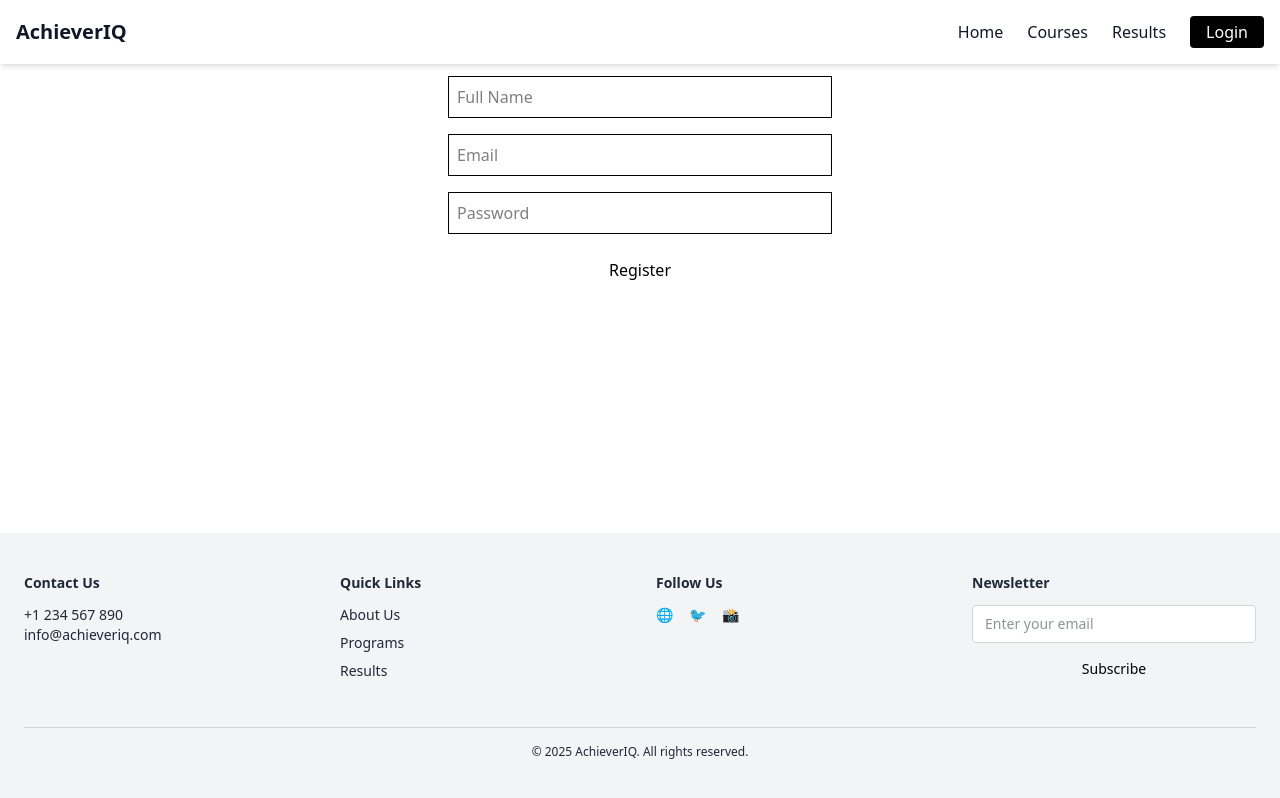
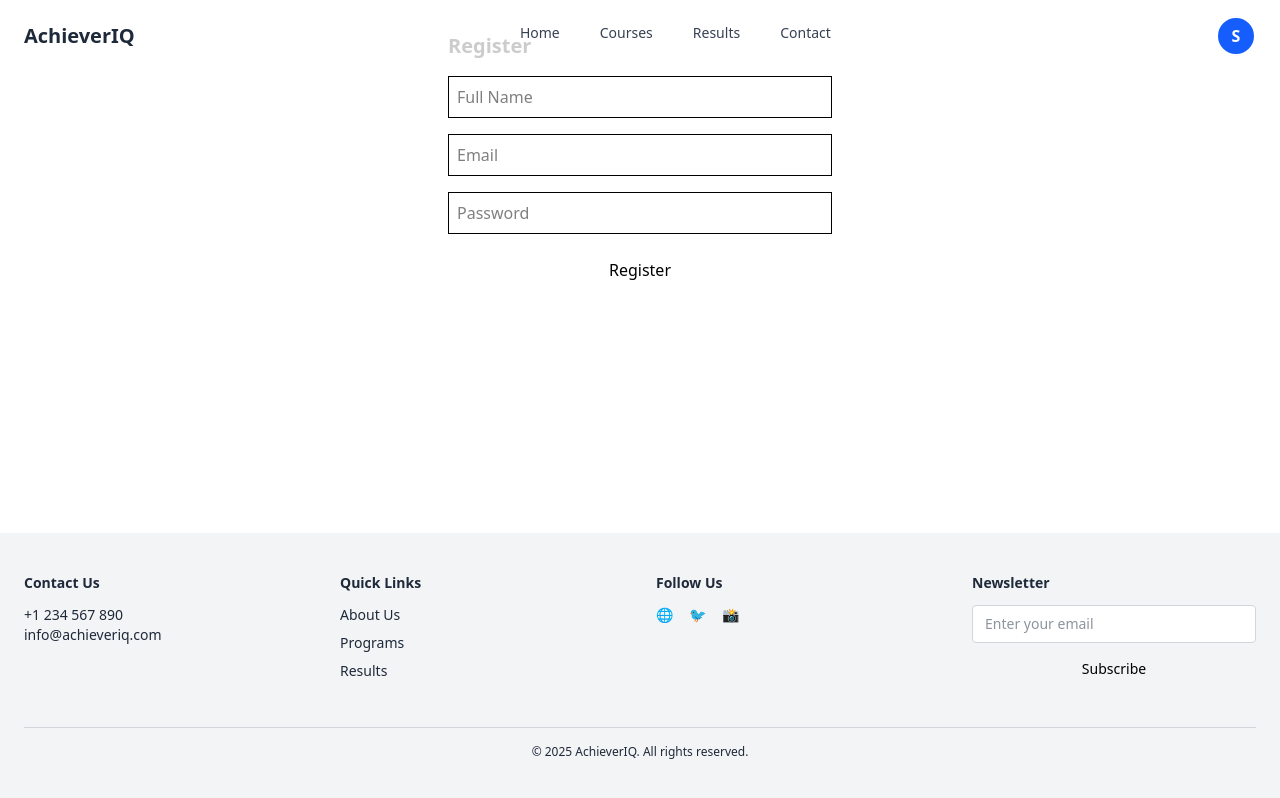
Before and after one commit to Srikant114/AchieverIQ, a React (Vite) app in the folder achieverIQ_client/: page /register in a window 1280 px wide. Built offline with nearby package versions, Linux system fonts and the light colour scheme.

Commit message:
addedHeaderUi

```diff
--- a/achieverIQ_client/src/components/Header.jsx
+++ b/achieverIQ_client/src/components/Header.jsx
@@ -1,78 +1,145 @@
 import { useState, useEffect } from 'react';
-import { Link } from 'react-router-dom';
+import { Link, useLocation } from 'react-router-dom';
 
 const Header = () => {
-  const [isDark, setIsDark] = useState(false);
   const [menuOpen, setMenuOpen] = useState(false);
+  const [scrolled, setScrolled] = useState(false);
+  const [showDropdown, setShowDropdown] = useState(false);
+  const location = useLocation();
+  const currentPath = location.pathname;
 
-  // Load theme from localStorage
+  // 👤 Mock user (replace with real auth later)
+  const user = {
+    name: 'Srikant Sahu',
+    email: 'srikantsahu114@gmail.com',
+    role: 'superAdmin',
+  };
+  // const user = null;
+
+  const navItems = [
+    { name: 'Home', to: '/' },
+    { name: 'Courses', to: '/courses' },
+    { name: 'Results', to: '/results' },
+    { name: 'Contact', to: '/' },
+  ];
+
+  // 🧠 Effects
   useEffect(() => {
-    const savedTheme = localStorage.getItem('theme');
-    if (savedTheme === 'dark') {
-      document.documentElement.classList.add('dark');
-      setIsDark(true);
-    }
+    const onScroll = () => setScrolled(window.scrollY > 10);
+    window.addEventListener('scroll', onScroll);
+    return () => window.removeEventListener('scroll', onScroll);
   }, []);
 
-  const toggleDarkMode = () => {
-    const html = document.documentElement;
-    if (isDark) {
-      html.classList.remove('dark');
-      localStorage.setItem('theme', 'light');
-    } else {
-      html.classList.add('dark');
-      localStorage.setItem('theme', 'dark');
-    }
-    setIsDark(!isDark);
-  };
+  useEffect(() => {
+    const closeDropdown = () => setShowDropdown(false);
+    window.addEventListener('click', closeDropdown);
+    return () => window.removeEventListener('click', closeDropdown);
+  }, []);
 
   return (
-    <header className="bg-white dark:bg-gray-900 text-gray-900 dark:text-white shadow-md fixed top-0 left-0 w-full z-50">
-      <div className="container mx-auto px-4 py-4 flex items-center justify-between">
-        <div className="text-xl font-bold text-primary">
-          <Link to="/">AchieverIQ</Link>
+    <header
+      className={`fixed top-0 left-0 w-full z-50 transition-all duration-300 ${
+        scrolled ? 'py-2 shadow-md backdrop-blur-md' : 'py-4'
+      } bg-white/80 dark:bg-gray-900/80 text-gray-900 dark:text-white`}
+    >
+      <div className="max-w-7xl mx-auto px-6 flex items-center justify-between">
+        {/* Logo */}
+        <Link to="/" className="text-xl font-bold text-gray-800 dark:text-white">
+          AchieverIQ
+        </Link>
+
+        {/* Desktop Nav */}
+        <nav className="hidden md:flex gap-10 flex-1 justify-center text-sm font-medium text-gray-700 dark:text-gray-300">
+          {navItems.map(({ name, to }) => (
+            <Link
+              key={to}
+              to={to}
+              className={`pb-1 border-b-2 ${
+                currentPath === to
+                  ? 'border-primary text-primary'
+                  : 'border-transparent hover:text-primary'
+              }`}
+            >
+              {name}
+            </Link>
+          ))}
+        </nav>
+
+        {/* Right Side - Avatar/Login */}
+        <div className="hidden md:block relative z-50">
+          {!user ? (
+            <Link
+              to="/login"
+              className="bg-blue-600 hover:bg-blue-700 text-white text-sm px-5 py-2 rounded-md transition"
+            >
+              Login
+            </Link>
+          ) : (
+            <div className="relative" onClick={(e) => e.stopPropagation()}>
+              <button
+                onClick={() => setShowDropdown(!showDropdown)}
+                className="w-10 h-10 rounded-full bg-blue-600 text-white border-2 border-white dark:border-gray-700 font-bold flex items-center justify-center uppercase"
+              >
+                {user.name.charAt(0)}
+              </button>
+
+              {showDropdown && (
+                <div className="absolute right-0 mt-2 w-56 bg-white dark:bg-gray-800 rounded shadow-md p-4 text-sm text-gray-900 dark:text-white">
+                  <div className="font-semibold text-primary">{user.name}</div>
+                  <div className="text-gray-600 dark:text-gray-300">{user.email}</div>
+                  <div className="text-xs text-gray-400">{user.role}</div>
+                </div>
+              )}
+            </div>
+          )}
         </div>
 
-        {/* Desktop Navigation */}
-        <nav className="hidden md:flex items-center gap-6">
-          <Link to="/" className="hover:text-primary transition">Home</Link>
-          <Link to="/courses" className="hover:text-primary transition">Courses</Link>
-          <Link to="/results" className="hover:text-primary transition">Results</Link>
-          <Link to="/login" className="bg-black text-white px-4 py-1 rounded hover:bg-primary hover:text-black transition">
-            Login
-          </Link>
-          {/* <button onClick={toggleDarkMode}>
-            {isDark ? '🌞' : '🌙'}
-          </button> */}
-        </nav>
-
-        {/* Mobile Hamburger Button */}
-        <div className="md:hidden flex items-center gap-3">
-          {/* <button onClick={toggleDarkMode}>
-            {isDark ? '🌞' : '🌙'}
-          </button> */}
+        {/* Mobile Toggle */}
+        <div className="md:hidden">
           <button
             onClick={() => setMenuOpen(!menuOpen)}
-            className="text-2xl"
+            className="text-2xl focus:outline-none"
           >
             ☰
           </button>
         </div>
       </div>
 
-      {/* Mobile Menu */}
+      {/* Mobile Nav */}
       {menuOpen && (
-        <div className="md:hidden bg-white dark:bg-gray-900 px-6 py-4 flex flex-col gap-4">
-          <Link to="/" onClick={() => setMenuOpen(false)}>Home</Link>
-          <Link to="/courses" onClick={() => setMenuOpen(false)}>Courses</Link>
-          <Link to="/results" onClick={() => setMenuOpen(false)}>Results</Link>
+        <div className="md:hidden bg-white dark:bg-gray-900 text-sm px-6 py-4 flex flex-col gap-3">
+          {navItems.map(({ name, to }) => (
+            <Link
+              key={to}
+              to={to}
+              onClick={() => setMenuOpen(false)}
+              className={`${
+                currentPath === to
+                  ? 'text-primary underline underline-offset-4'
+                  : ''
+              }`}
+            >
+              {name}
+            </Link>
+          ))}
+
+          {!user ? (
             <Link
               to="/login"
-            className="bg-black text-white px-4 py-1 rounded hover:bg-primary hover:text-black transition"
               onClick={() => setMenuOpen(false)}
+              className="bg-blue-600 text-white px-4 py-2 rounded-md text-center"
             >
               Login
             </Link>
+          ) : (
+            <div className="flex flex-col gap-1 border-t pt-4 text-sm text-gray-800 dark:text-gray-100">
+              <div className="flex items-center gap-2">
+                <span className="font-semibold text-primary">{user.name}</span>
+                <span className="text-gray-500">{user.email}</span>
+              </div>
+              <span className="text-xs text-gray-400">{user.role}</span>
+            </div>
+          )}
         </div>
       )}
     </header>
```
Lines whose indentation alone changed are shown as unchanged.
